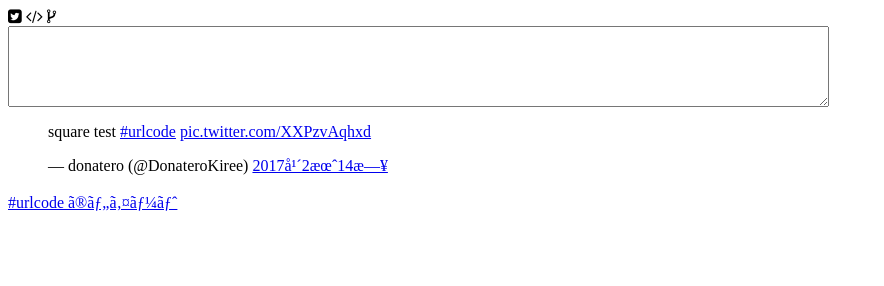
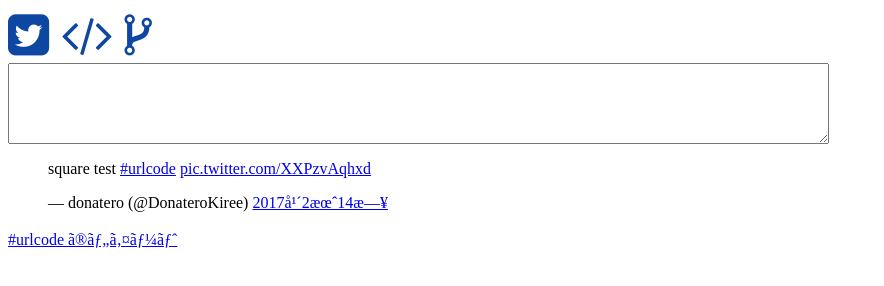
Before and after one commit to kunigamaeno/urlcode.github.io, a plain HTML site: page twittertotaltest.html in a window 1280 px wide. Shown: the whole page, without its empty margins (0-884 px from the left). Drawn offline with Linux system fonts and the light colour scheme.

Commit message:
Update twittertotaltest.html

```diff
--- a/twittertotaltest.html
+++ b/twittertotaltest.html
@@ -1,6 +1,22 @@
 <head>
  <link href="https://maxcdn.bootstrapcdn.com/font-awesome/4.7.0/css/font-awesome.min.css" rel="stylesheet" integrity="sha384-wvfXpqpZZVQGK6TAh5PVlGOfQNHSoD2xbE+QkPxCAFlNEevoEH3Sl0sibVcOQVnN" crossorigin="anonymous">
-<script charset="utf-8">
+ <style>
+
+.btnsize{
+ font-size:3em;
+ color:#0D47A1;
+
+}
+
+#tbtn{
+ color:#0D47A1;
+}
+#tbtn:hover{
+ color:#2196F3;
+ cursor:pointer;
+}
+ </style>
+ <script charset="utf-8">
 
 /*
 var t=document.createElement('iframe');
```
